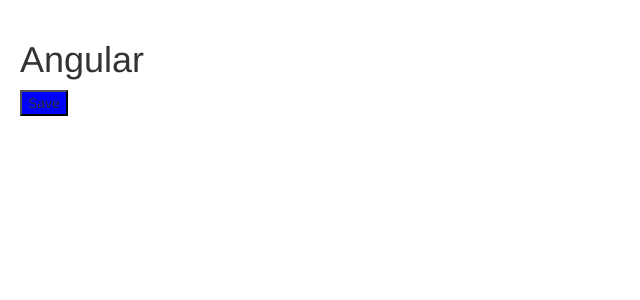
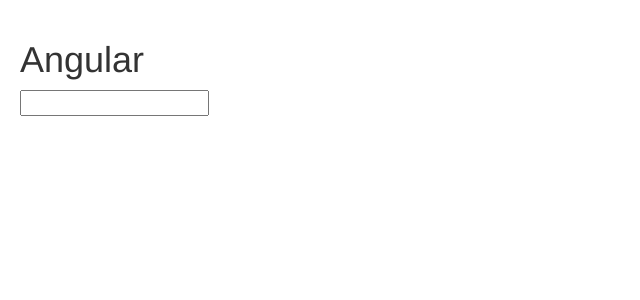
Before and after one commit to ShamimAkhter/angular-learning, an Angular app: page / in a window 1280 px wide. Shown: the top 300 px of the page, without its empty margins (0-640 px from the left). Built offline with nearby package versions, Linux system fonts and the light colour scheme.

Commit message:
Event binding and filtering

```diff
--- a/src/app/courses/courses.component.ts
+++ b/src/app/courses/courses.component.ts
@@ -3,9 +3,41 @@ import { Component } from "@angular/core";
 @Component({
   selector: 'courses',
   template: `
-    <button [style.backgroundColor]="isActive ? 'blue' : 'white'">Save</button>
+    <!-- <button (click)="onSave()">Save</button> -->
+
+    <!-- <button (click)="onSave($event)">Save</button> -->
+
+    <!-- <div (click)="onDiv1Clicked()">
+      <div (click)="onDiv2Clicked()">
+        <button (click)="onSave($event)">Save</button>
+      </div>
+    </div> -->
+
+    <!-- <input (keyup)="onKeyUp($event)"> better way: applying a filter -->
+    <input (keyup.enter)="onKeyUp()">
   `
 })
 export class CoursesComponent {
-  isActive = true;
+  // onKeyUp(e:KeyboardEvent) {
+  //   if(e.keyCode === 13) console.log('ENTER was pressed!');
+  // }
+
+  onKeyUp() { // better way: applying a filter
+    console.log('ENTER was pressed!');
+  }
+
+  onDiv1Clicked() {
+    console.log('Div 1 was clicked');
+  }
+
+  onDiv2Clicked() {
+    console.log('Div 2 was clicked');
+  }
+
+  onSave($event: Event) {
+    // to prevent event bubbling
+    $event.stopPropagation();
+
+    console.log('Button was clicked!', $event);
+  }
 }
```
